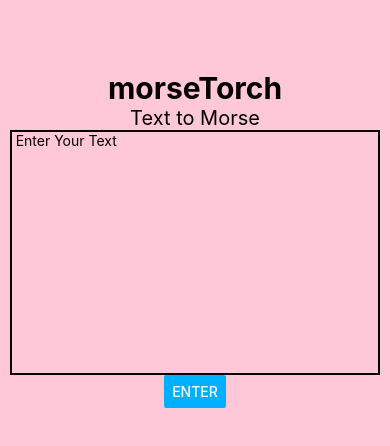
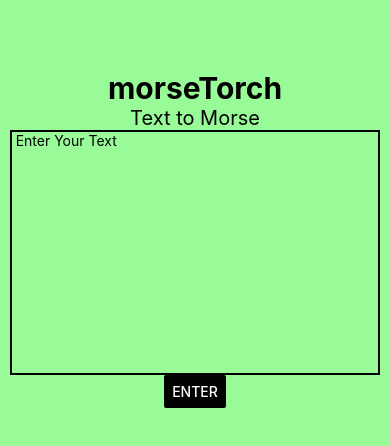
Before and after one commit to PranavAggarwal0/morsetorch, a React Native app: screen / in a window 390 px wide. Shown: the top 446 px of the page. Built offline with nearby package versions, Linux system fonts and the light colour scheme.

Commit message:
fixed timing issues

```diff
--- a/App.js
+++ b/App.js
@@ -52,7 +52,7 @@ export default class HomeActivity extends Component {
           setTimeout(function(){Torch.switchState(false)},300);
           j++;
           if(j < cipher.length) {
-            setTimeout(function(){myLoop()},300)
+            setTimeout(myLoop,1000)
           }
         }
         else if(cipher[j] == '-') {
@@ -60,19 +60,19 @@ export default class HomeActivity extends Component {
           setTimeout(function(){Torch.switchState(false)},900);
           j++;
           if(j < cipher.length) {
-            setTimeout(function(){myLoop()},300);
+            setTimeout(myLoop,1000);
           }
         }
         else if(cipher[j] == ' ') {
           j++;
           if(j<cipher.length) {
-            setTimeout(function(){myLoop()},900);
+            setTimeout(myLoop,2000);
           }
         }
         else {
           j++;
           if(j<cipher.length) {
-            setTimeout(function(){myLoop()},2100);
+            setTimeout(myLoop,1000);
           }
         }
       }
@@ -101,7 +101,7 @@ export default class HomeActivity extends Component {
           <Button
             onPress={this.buttonClickListener}
             title="Enter"
-            color="#00B0FF"
+            color="#000000"
           />
         </View>
       </View>
@@ -115,11 +115,11 @@ const styles = StyleSheet.create({
     flexDirection: "column",
     justifyContent: "flex-start",
     alignItems: "center",
-    backgroundColor: "#FEC8D8"
+    backgroundColor: "#98FB98"
   },
   container: {
     flexDirection: "column",
     flex: 1,
-    backgroundColor: "#FEC8D8"
+    backgroundColor: "#98FB98"
   }
 });
```
